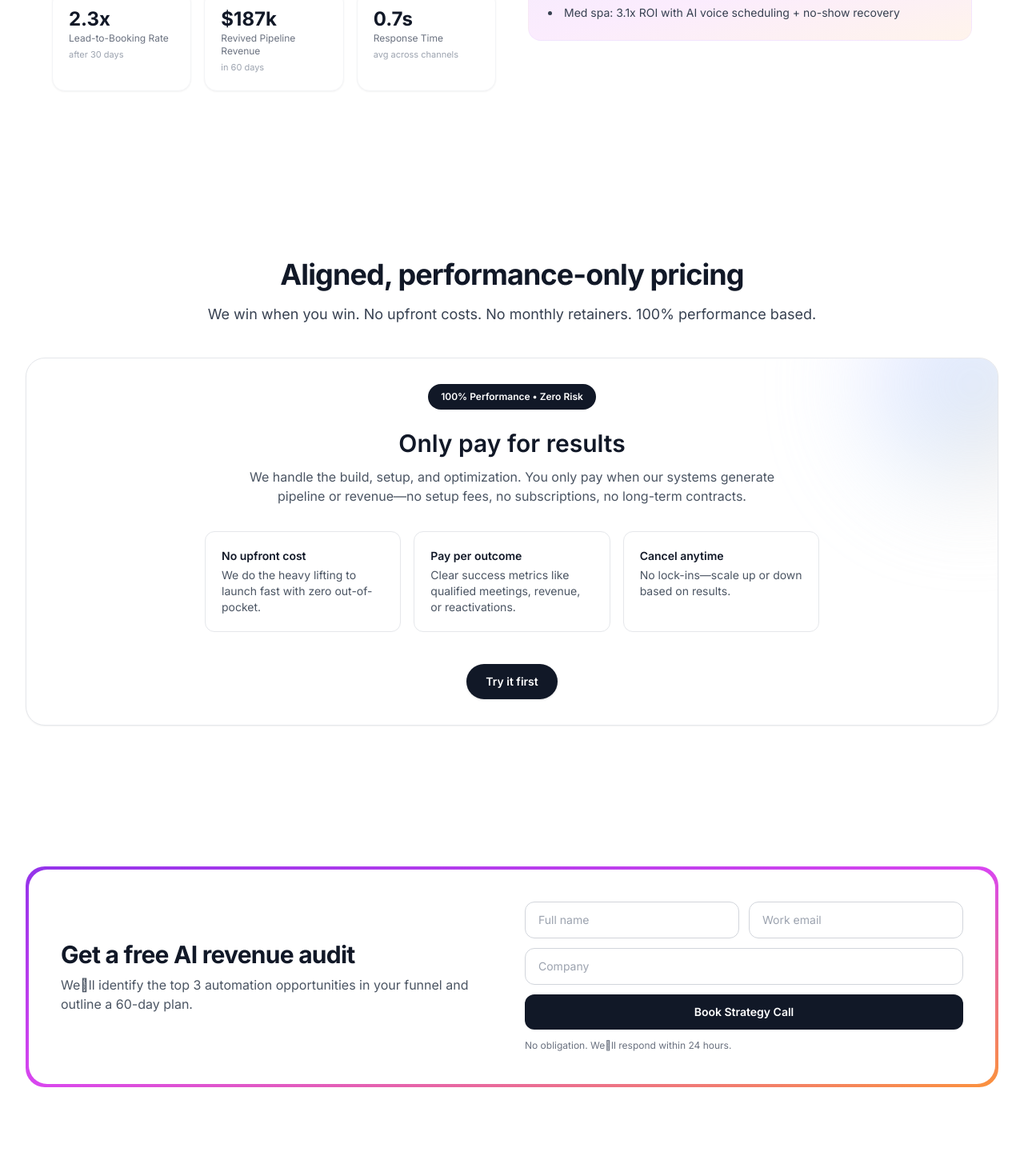
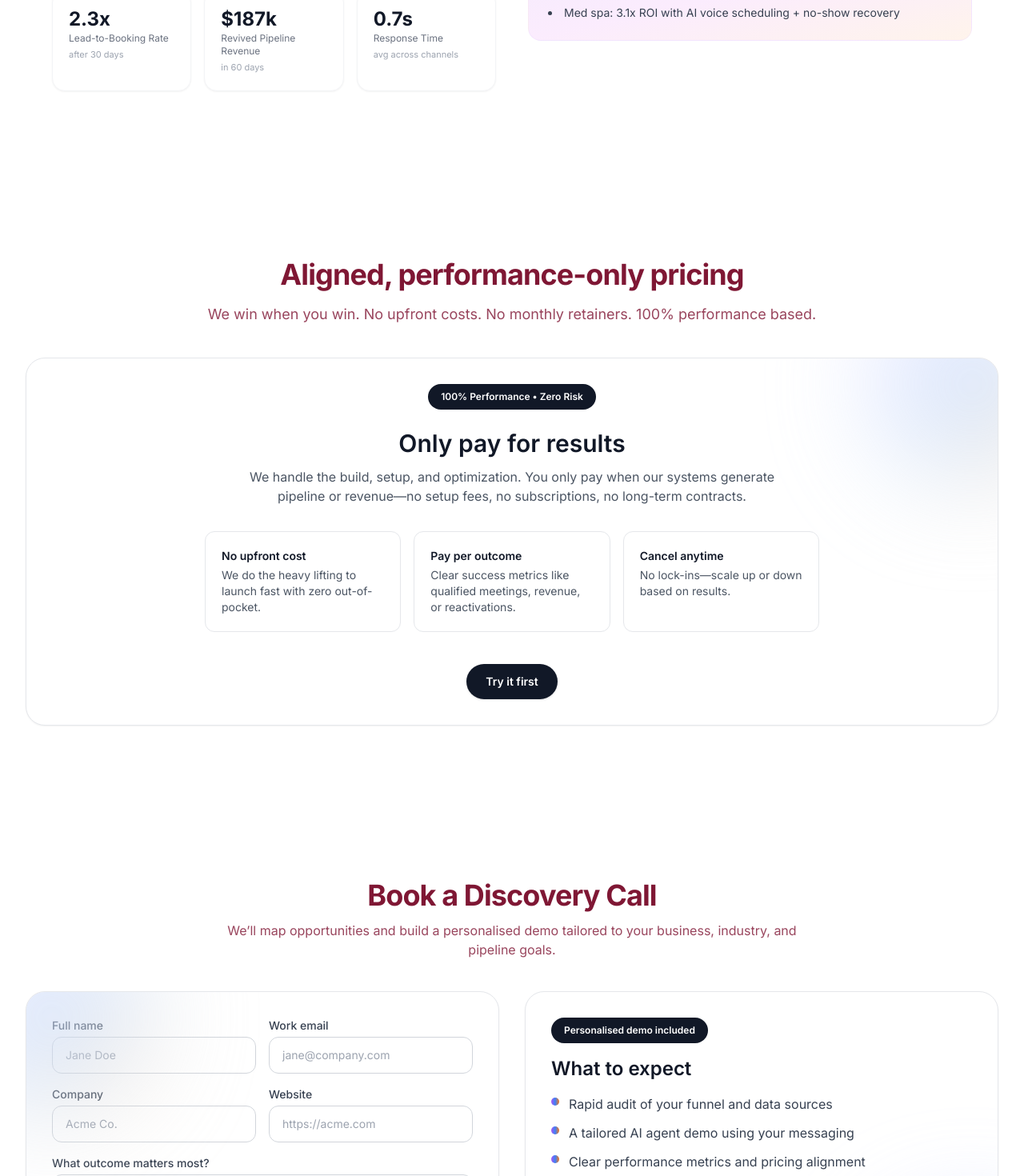
Before and after one commit to flamesuserresource4/frontend-repo_cut7f5yr_9o4k0t, a React (Vite) app: page / in a window 1280 px wide. Shown: the part 3602-5072 px from the top of the page at 80% size. Built offline with nearby package versions, Linux system fonts and the light colour scheme; a web font is replaced by a local one.

Commit message:
Update project prj_cut7f5yr - 2025-11-16T18:21:33.675Z

```diff
--- a/src/App.jsx
+++ b/src/App.jsx
@@ -8,6 +8,7 @@ import Results from './components/Results'
 import Pricing from './components/Pricing'
 import CTA from './components/CTA'
 import TryIt from './components/TryIt'
+import Discovery from './components/Discovery'
 
 function App() {
   return (
@@ -22,6 +23,7 @@ function App() {
         <Process />
         <Results />
         <Pricing />
+        <Discovery />
         <CTA />
       </main>
       <footer className="py-10">
--- /dev/null
+++ b/src/components/Discovery.jsx
@@ -0,0 +1,79 @@
+import { CalendarCheck, Mail, Building2, Goal } from 'lucide-react'
+
+export default function Discovery() {
+  return (
+    <section id="discovery" className="py-24">
+      <div className="mx-auto max-w-7xl px-4 sm:px-6 lg:px-8">
+        <div className="text-center max-w-3xl mx-auto">
+          <h2 className="text-3xl sm:text-4xl font-bold tracking-tight text-[#7f1734]">Book a Discovery Call</h2>
+          <p className="mt-3 text-[#7f1734]/80">We’ll map opportunities and build a personalised demo tailored to your business, industry, and pipeline goals.</p>
+        </div>
+
+        <div className="mt-10 grid lg:grid-cols-2 gap-8">
+          <div className="relative overflow-hidden rounded-3xl border border-gray-200 bg-white p-8 shadow-sm">
+            <div className="absolute inset-0 pointer-events-none">
+              <div className="absolute -top-24 -left-24 h-64 w-64 rounded-full bg-gradient-to-br from-purple-200 via-blue-200 to-orange-200 blur-3xl opacity-60" />
+            </div>
+
+            <form className="space-y-4">
+              <div className="grid sm:grid-cols-2 gap-4">
+                <div>
+                  <label className="block text-sm font-medium text-gray-700">Full name</label>
+                  <input type="text" name="name" placeholder="Jane Doe" className="mt-1 w-full rounded-xl border border-gray-300 bg-white px-4 py-3 text-sm text-gray-900 placeholder:text-gray-400 focus:border-purple-500 focus:ring-2 focus:ring-purple-200" />
+                </div>
+                <div>
+                  <label className="block text-sm font-medium text-gray-700">Work email</label>
+                  <input type="email" name="email" placeholder="jane@company.com" className="mt-1 w-full rounded-xl border border-gray-300 bg-white px-4 py-3 text-sm text-gray-900 placeholder:text-gray-400 focus:border-purple-500 focus:ring-2 focus:ring-purple-200" />
+                </div>
+              </div>
+              <div className="grid sm:grid-cols-2 gap-4">
+                <div>
+                  <label className="block text-sm font-medium text-gray-700">Company</label>
+                  <input type="text" name="company" placeholder="Acme Co." className="mt-1 w-full rounded-xl border border-gray-300 bg-white px-4 py-3 text-sm text-gray-900 placeholder:text-gray-400 focus:border-purple-500 focus:ring-2 focus:ring-purple-200" />
+                </div>
+                <div>
+                  <label className="block text-sm font-medium text-gray-700">Website</label>
+                  <input type="url" name="website" placeholder="https://acme.com" className="mt-1 w-full rounded-xl border border-gray-300 bg-white px-4 py-3 text-sm text-gray-900 placeholder:text-gray-400 focus:border-purple-500 focus:ring-2 focus:ring-purple-200" />
+                </div>
+              </div>
+              <div>
+                <label className="block text-sm font-medium text-gray-700">What outcome matters most?</label>
+                <textarea name="goal" rows={4} placeholder="e.g., More qualified meetings, reactivations, faster speed-to-lead, inbound triage…" className="mt-1 w-full rounded-xl border border-gray-300 bg-white px-4 py-3 text-sm text-gray-900 placeholder:text-gray-400 focus:border-purple-500 focus:ring-2 focus:ring-purple-200" />
+              </div>
+
+              <div className="flex flex-col sm:flex-row items-center gap-3">
+                <button type="button" className="group relative inline-flex items-center justify-center rounded-full p-[2px] bg-gradient-to-r from-purple-500 via-blue-500 to-orange-500 shadow-[0_0_30px_rgba(99,102,241,0.25)] hover:shadow-[0_0_50px_rgba(99,102,241,0.35)] transition-shadow">
+                  <span className="inline-flex items-center gap-2 rounded-full bg-gray-900 text-white px-6 py-3 text-sm font-semibold">
+                    <CalendarCheck className="h-5 w-5 text-white" />
+                    Book my discovery call
+                  </span>
+                </button>
+                <a href="#try" className="text-sm font-semibold text-gray-700 hover:text-gray-900">Or preview the demos first</a>
+              </div>
+            </form>
+          </div>
+
+          <div className="relative overflow-hidden rounded-3xl border border-gray-200 bg-white p-8 shadow-sm">
+            <div className="absolute inset-0 pointer-events-none">
+              <div className="absolute -bottom-24 -right-24 h-64 w-64 rounded-full bg-gradient-to-br from-purple-200 via-blue-200 to-orange-200 blur-3xl opacity-60" />
+            </div>
+
+            <div className="space-y-4">
+              <div className="inline-flex items-center gap-2 rounded-full bg-gray-900 text-white px-4 py-2 text-xs font-semibold">Personalised demo included</div>
+              <h3 className="text-2xl font-semibold text-gray-900">What to expect</h3>
+              <ul className="space-y-3 text-gray-700">
+                <li className="flex items-start gap-3"><span className="mt-1 h-2.5 w-2.5 rounded-full bg-gradient-to-r from-purple-500 via-blue-500 to-orange-500" />Rapid audit of your funnel and data sources</li>
+                <li className="flex items-start gap-3"><span className="mt-1 h-2.5 w-2.5 rounded-full bg-gradient-to-r from-purple-500 via-blue-500 to-orange-500" />A tailored AI agent demo using your messaging</li>
+                <li className="flex items-start gap-3"><span className="mt-1 h-2.5 w-2.5 rounded-full bg-gradient-to-r from-purple-500 via-blue-500 to-orange-500" />Clear performance metrics and pricing alignment</li>
+                <li className="flex items-start gap-3"><span className="mt-1 h-2.5 w-2.5 rounded-full bg-gradient-to-r from-purple-500 via-blue-500 to-orange-500" />Next steps and launch plan (usually under 7 days)</li>
+              </ul>
+              <div className="pt-4">
+                <a href="#pricing" className="inline-flex items-center justify-center rounded-full bg-gray-900 text-white px-6 py-3 text-sm font-semibold shadow hover:bg-gray-800">See how pricing works</a>
+              </div>
+            </div>
+          </div>
+        </div>
+      </div>
+    </section>
+  )
+}
--- a/src/components/Pricing.jsx
+++ b/src/components/Pricing.jsx
@@ -3,8 +3,8 @@ export default function Pricing() {
     <section id="pricing" className="py-24">
       <div className="mx-auto max-w-7xl px-4 sm:px-6 lg:px-8">
         <div className="text-center max-w-3xl mx-auto">
-          <h2 className="text-3xl sm:text-4xl font-bold tracking-tight text-gray-900">Aligned, performance-only pricing</h2>
-          <p className="mt-4 text-lg text-gray-700">We win when you win. No upfront costs. No monthly retainers. 100% performance based.</p>
+          <h2 className="text-3xl sm:text-4xl font-bold tracking-tight text-[#7f1734]">Aligned, performance-only pricing</h2>
+          <p className="mt-4 text-lg text-[#7f1734]/80">We win when you win. No upfront costs. No monthly retainers. 100% performance based.</p>
         </div>
 
         <div className="mt-10">
--- a/src/components/TryIt.jsx
+++ b/src/components/TryIt.jsx
@@ -4,8 +4,8 @@ export default function TryIt() {
   return (
     <section id="try" className="py-24">
       <div className="mx-auto max-w-7xl px-4 sm:px-6 lg:px-8 text-center">
-        <h2 className="text-3xl sm:text-4xl font-bold tracking-tight text-gray-900">Try It Out For Yourself</h2>
-        <p className="mt-3 text-gray-600 max-w-2xl mx-auto">Experience our AI agents in action. No forms, no waiting—just tap a demo.</p>
+        <h2 className="text-3xl sm:text-4xl font-bold tracking-tight text-[#7f1734]">Try It Out For Yourself</h2>
+        <p className="mt-3 text-[#7f1734]/80 max-w-2xl mx-auto">Experience our AI agents in action. No forms, no waiting—just tap a demo.</p>
 
         <div className="mt-10 flex flex-col sm:flex-row items-center justify-center gap-4">
           <a
```
Also changed, not shown: 1 other file (tests, documents, lock files or other folders).
